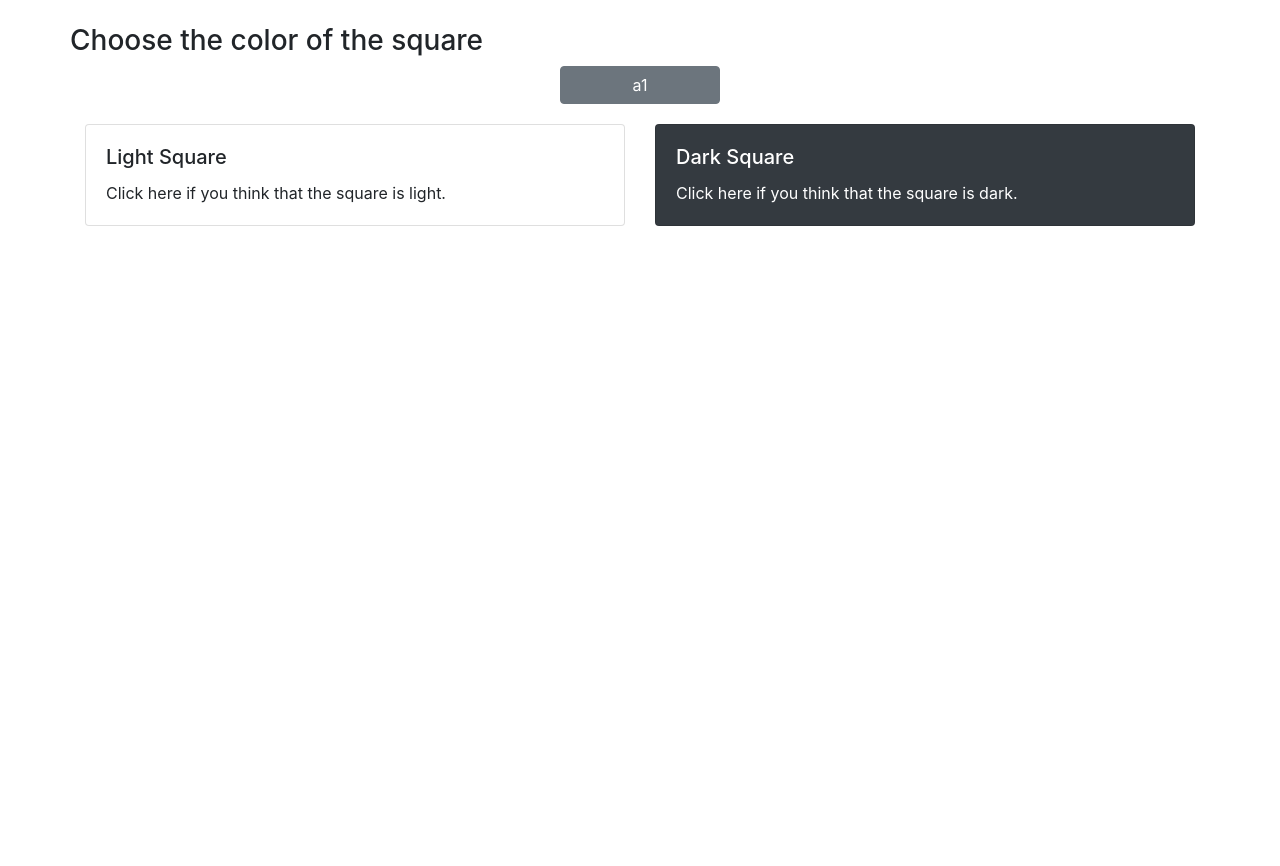
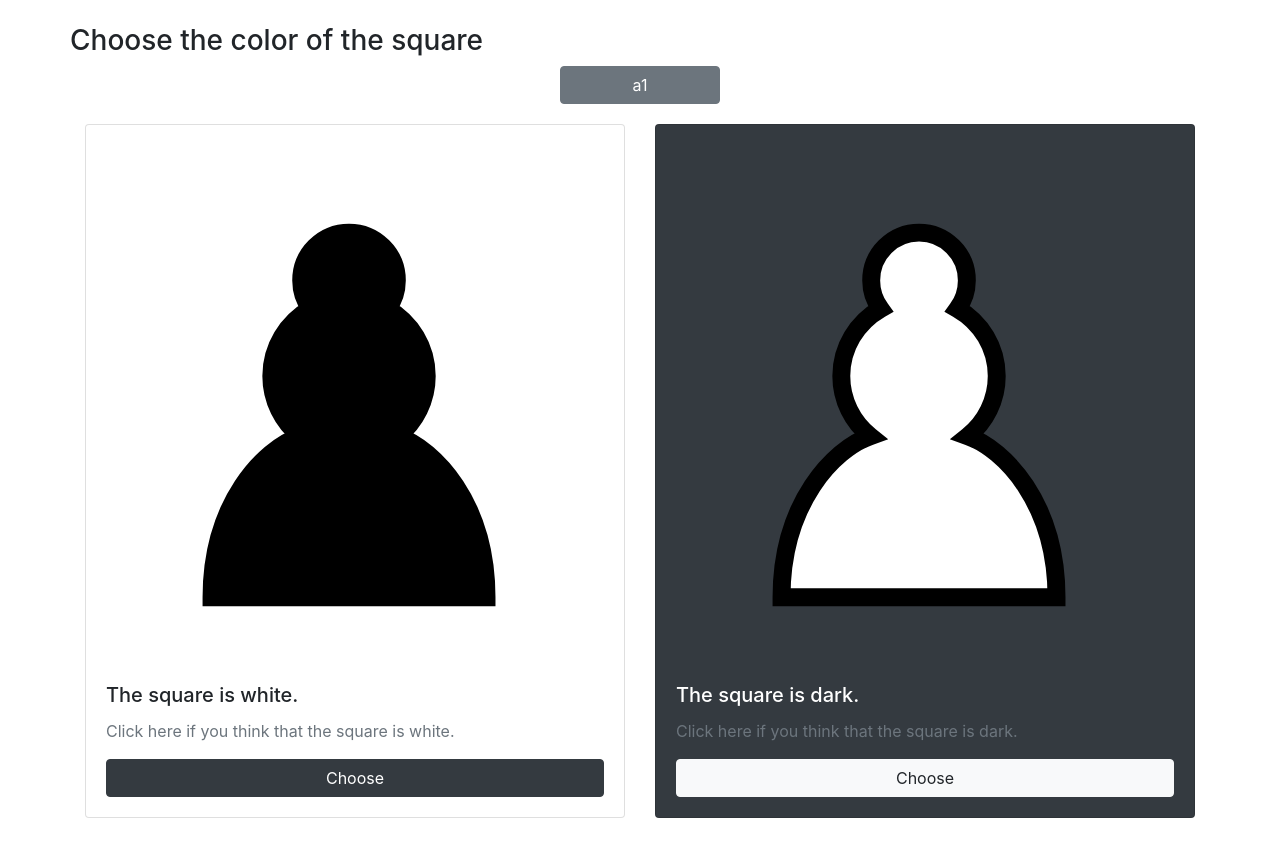
Before and after one commit to pauldechorgnat/blindfold_chess, a Flask app: page /colors in a window 1280 px wide. Shown: the part 61-927 px from the top of the page. Before the commit the page ends 287 px from the top, so only its background shows below. Run offline with Flask 2, Linux system fonts and the light colour scheme; some libraries are stand-ins or nearby versions.

Commit message:
adding images to colors

```diff
--- a/templates/colors.html
+++ b/templates/colors.html
@@ -47,19 +47,20 @@
 <div class="row">
     <div class="col-lg-12 col-sm-12 col-md-12 col-md-12">
         <div class="card-deck">
-            <div class="card"
-                 onclick="check_color(1); return false;">
+            <div class="card" style="width: 18rem;">
+                <img class="card-img-top" src="/static/img/chesspieces/wikipedia/bP.svg" alt="Card image cap">
                 <div class="card-body">
-                    <h5 class="card-title">Light Square</h5>
-                    <p class="card-text">Click here if you think that the square is light.</p>
+                    <h5 class="card-title">The square is white.</h5>
+                    <p class="card-text text-muted">Click here if you think that the square is white.</p>
+                    <a href="#" onclick="check_color(1); return false;" class="btn btn-dark col-12">Choose</a>
                 </div>
             </div>
-
-            <div class="card text-white bg-dark"
-                 onclick="check_color(0); return false;">
+            <div class="card text-white bg-dark" style="width: 18rem;">
+                <img class="card-img-top" src="/static/img/chesspieces/wikipedia/wP.svg" alt="Card image cap">
                 <div class="card-body">
-                    <h5 class="card-title">Dark Square</h5>
-                    <p class="card-text">Click here if you think that the square is dark.</p>
+                    <h5 class="card-title">The square is dark.</h5>
+                    <p class="card-text text-muted">Click here if you think that the square is dark.</p>
+                    <a href="#" onclick="check_color(0); return false;" class="btn btn-light col-12">Choose</a>
                 </div>
             </div>
         </div>
```
